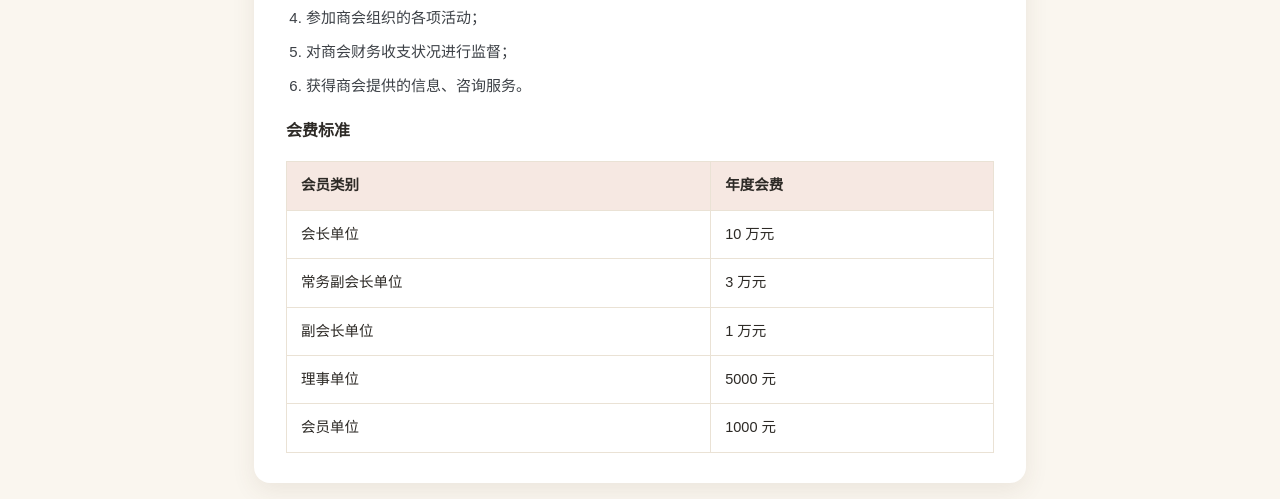
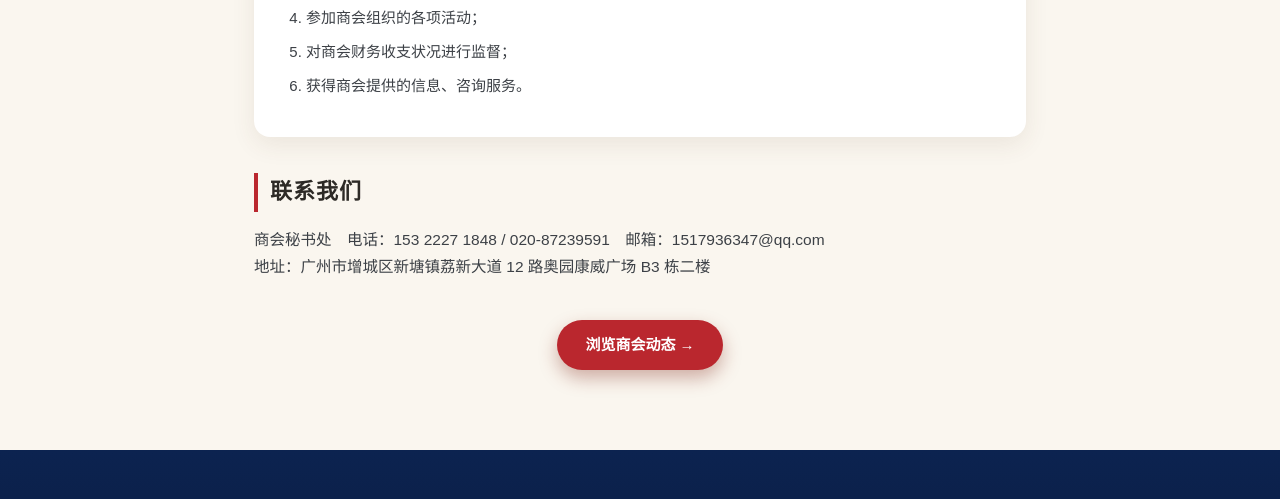
Before and after one commit to unipiwei-blip/zyyous, a plain HTML site: page about.html in a window 1280 px wide. Shown: the part 2565-3064 px from the top of the page. Drawn offline with Linux system fonts and the light colour scheme.

Commit message:
移除会费标准表格及相关文案

```diff
--- a/about.html
+++ b/about.html
@@ -6,8 +6,8 @@
 <meta name="applicable-device" content="pc,mobile">
 <meta http-equiv="Cache-Control" content="no-transform">
 <title>商会概况 - 广东省湖南攸县商会</title>
-<meta name="description" content="广东省湖南攸县商会简介：成立于2013年10月，攸县历史上第一家异地商会，登记管理机关为广东省民政厅。含办会理念、发展历程、入会指南与会费标准。">
-<meta name="keywords" content="广东省湖南攸县商会,商会简介,商会章程,入会指南,会费标准,攸商精神">
+<meta name="description" content="广东省湖南攸县商会简介：成立于2013年10月，攸县历史上第一家异地商会，登记管理机关为广东省民政厅。含办会理念、发展历程与入会指南。">
+<meta name="keywords" content="广东省湖南攸县商会,商会简介,商会章程,入会指南,攸商精神">
 <meta property="og:type" content="website">
 <meta property="og:title" content="商会概况 - 广东省湖南攸县商会">
 <meta property="og:description" content="攸县第一家异地商会，全心全意为会员服务。含商会简介、办会理念、发展历程与入会指南。">
@@ -120,15 +120,6 @@
       <li>对商会财务收支状况进行监督；</li>
       <li>获得商会提供的信息、咨询服务。</li>
     </ol>
-    <strong style="display:block;margin-top:18px">会费标准</strong>
-    <table class="fee-table">
-      <tr><th>会员类别</th><th>年度会费</th></tr>
-      <tr><td>会长单位</td><td>10 万元</td></tr>
-      <tr><td>常务副会长单位</td><td>3 万元</td></tr>
-      <tr><td>副会长单位</td><td>1 万元</td></tr>
-      <tr><td>理事单位</td><td>5000 元</td></tr>
-      <tr><td>会员单位</td><td>1000 元</td></tr>
-    </table>
   </div>
 
   <h2>联系我们</h2>
```
Also changed, not shown: services.html (+1 -1 lines).
